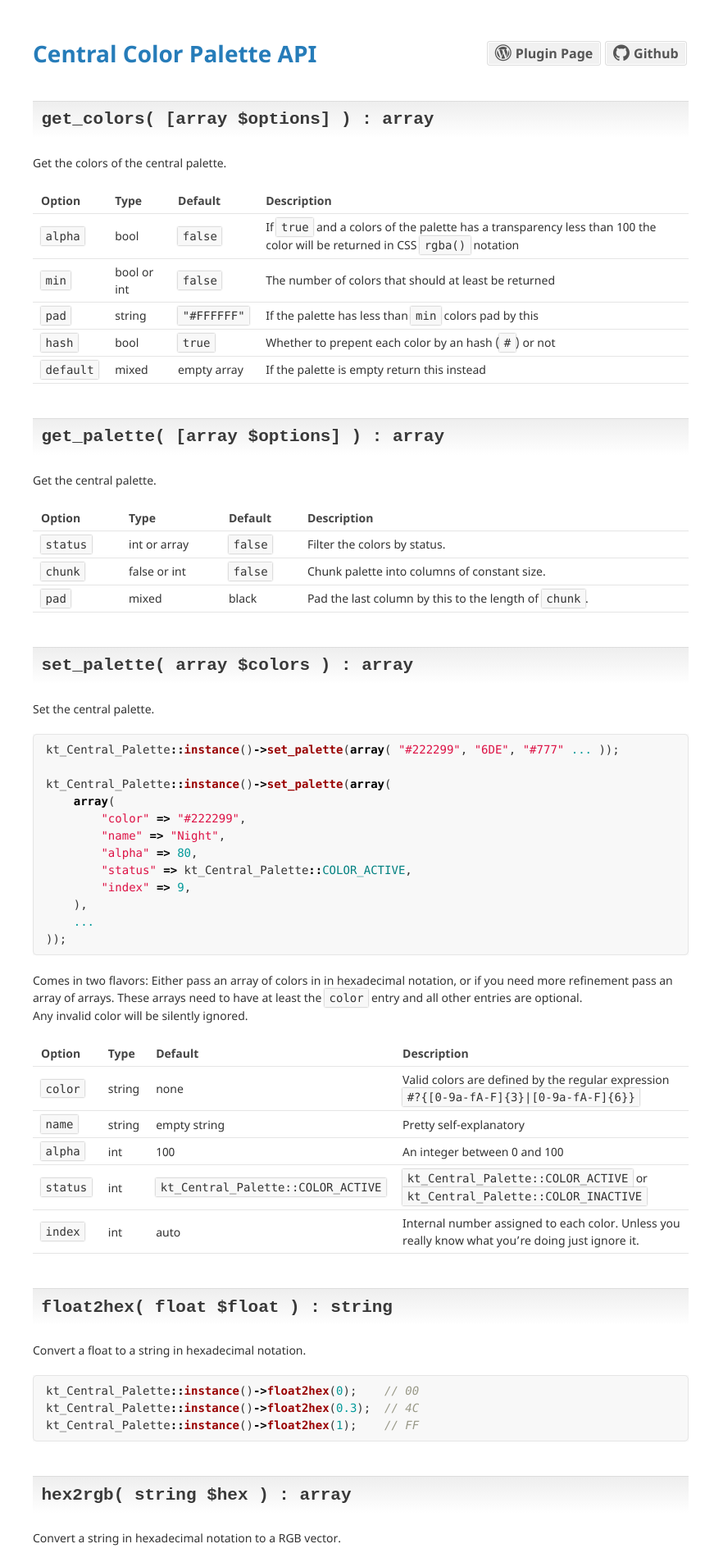
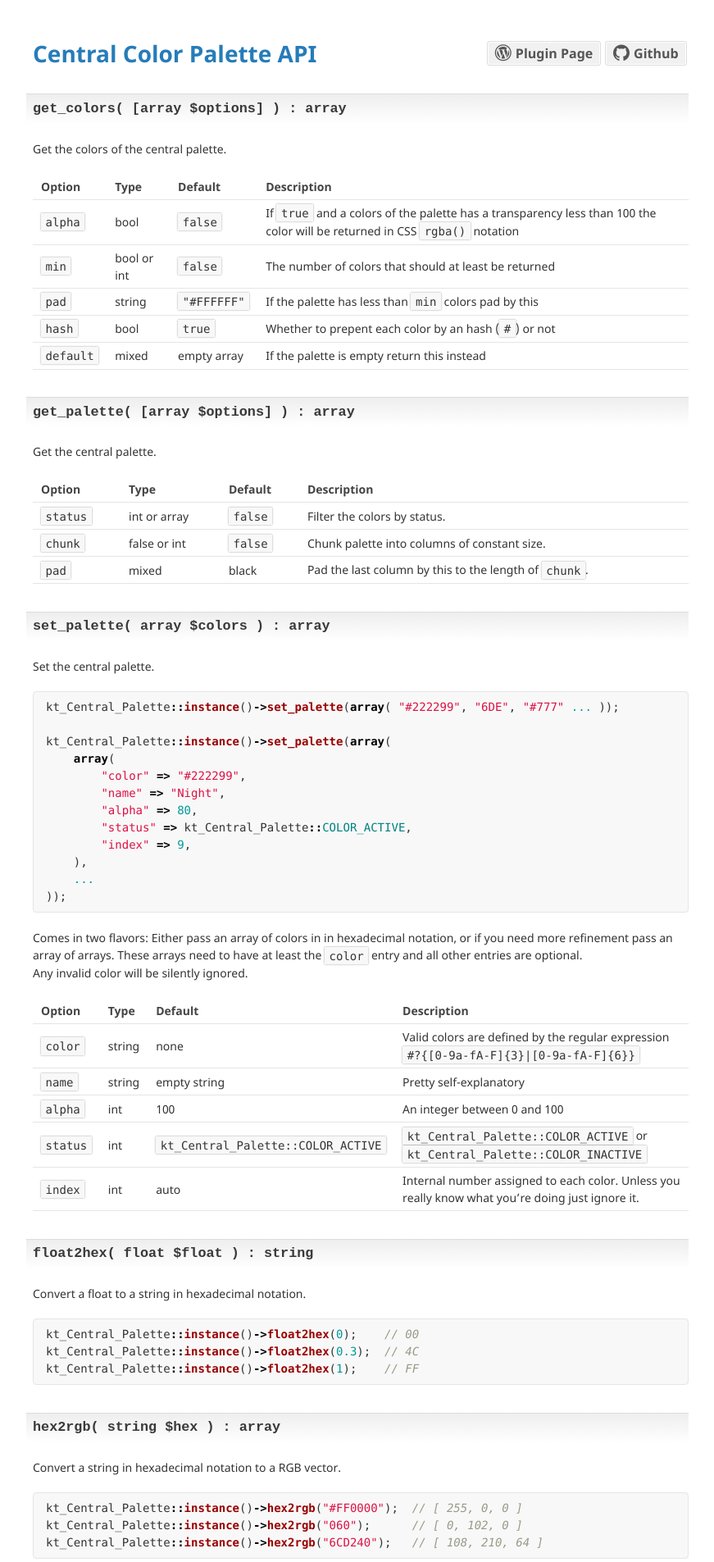
Before and after one commit to kungtiger/central-color-palette, a Jekyll site: the page built from index.md, in a window 1280 px wide. Shown: the top 1905 px of the page at 82% size, without its empty margins (200-1071 px from the left). Built offline with Jekyll 4.4.1, drawn with Linux system fonts in a browser that asks for light colours; some web fonts are replaced; our own code applies the rules of GitHub Pages for plain Markdown files.

Commit message:
new api documentation

```diff
--- a/_sass/style.scss
+++ b/_sass/style.scss
@@ -48,8 +48,10 @@
 
 h2 {
     margin-top: 2em;
+    margin-left: -.5em;
     padding: .5em;
     color: #393939;
+    font-size: 1.2em;
     font-family: monospace;
     border-top: 1px solid #ddd;
     background-image: linear-gradient(to bottom, #eee, transparent);
```
